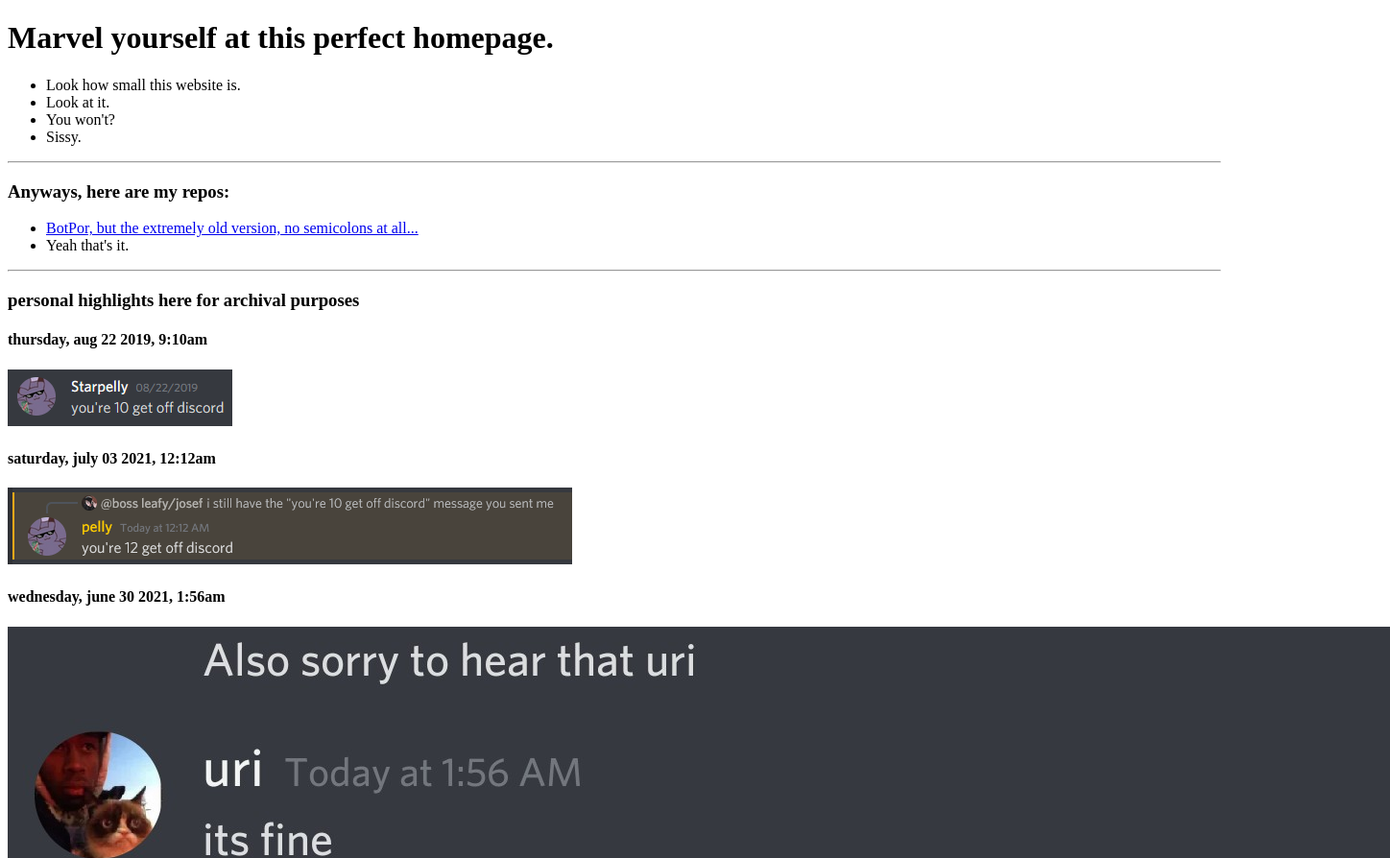
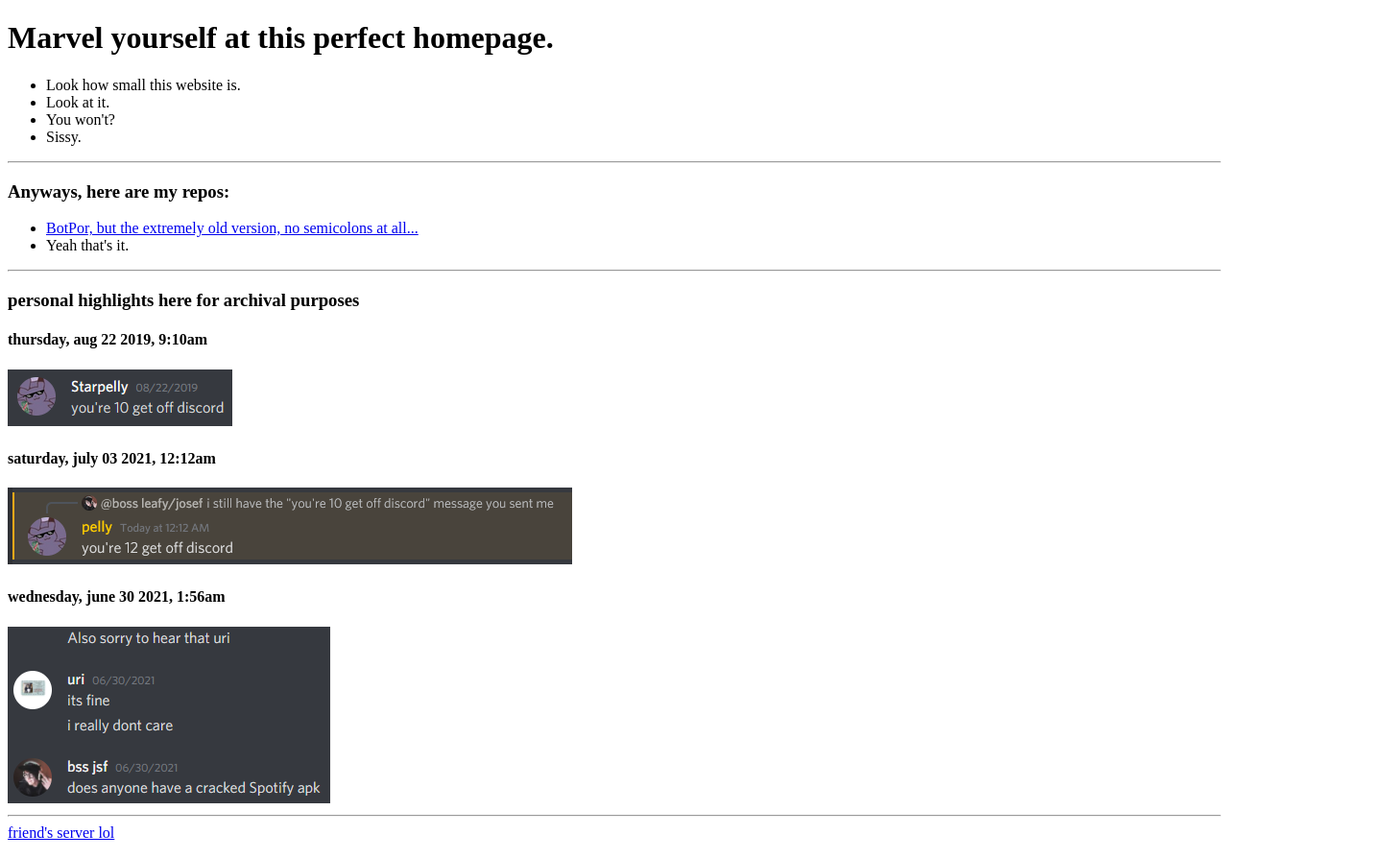
Before and after one commit to gdjosef/gdjosef.github.io, a plain HTML site: page index.html in a window 1280 px wide. Shown: the top 894 px of the page at 96% size, 1448 px wide, since content can reach past the window. Drawn offline with Linux system fonts and the light colour scheme.

Commit message:
Edited archive images

```diff
--- a/index.html
+++ b/index.html
@@ -41,7 +41,7 @@
 
     <h4>wednesday, june 30 2021, 1:56am</h4>
 
-    <img src="images/josef_spotify.jpg">
+    <img src="images/josef_spotify.png">
 
     <hr>
 
```
Also changed, not shown: images/josef_spotify.jpg (deleted), images/josef_spotify.png (added).
